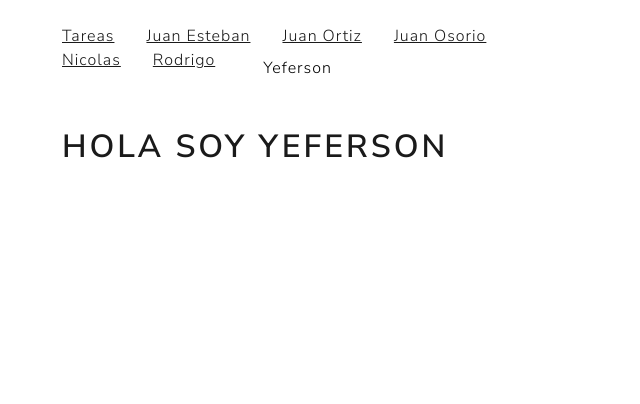
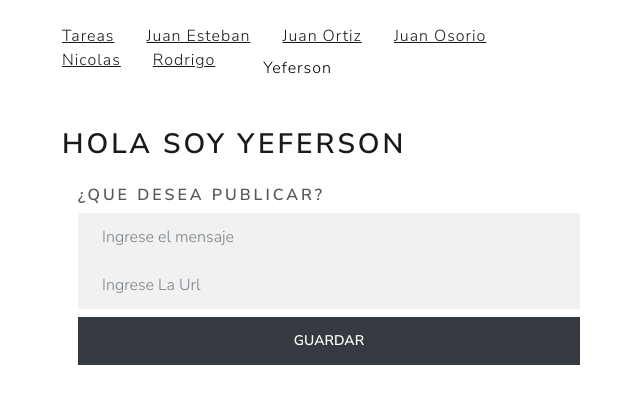
Before and after one commit to celueduca/clase4ReactJS, a React (Create React App) app: page / in a window 1280 px wide. Both pictures are taken after a click on the item "Yeferson". Shown: the top 404 px of the page, without its empty margins (311-951 px from the left). Built offline with nearby package versions, Linux system fonts and the light colour scheme.

Commit message:
anexo tarea yeferson zuluaga

```diff
--- /dev/null
+++ b/src/pages/yeferson/components/Formulario.tsx
@@ -0,0 +1,60 @@
+import { useState } from "react"
+import {Ipublicacion} from "../interfaces/Ipublicaion"
+
+interface Props{
+
+    publicaciones:Ipublicacion[];
+    setPublicaciones:any;
+
+}
+
+const Formulario = ({publicaciones , setPublicaciones}: Props) => {
+
+    const [mensaje , setMensaje] = useState<string>("");
+    const [url, setUrl] = useState<string>("");
+
+    const handleSubmit = (e: React.FormEvent<HTMLFormElement>) => {
+
+        e.preventDefault();
+        addPublicacion(mensaje , url);
+        setMensaje("");
+        setUrl("");
+      };
+
+    const addPublicacion = (mensaje:string , url:string) =>{
+
+        const listaPublicaciones = [...publicaciones,{mensaje,url}];
+        setPublicaciones(listaPublicaciones);
+    }
+
+    return (
+
+      <div className="card" >
+  <div className="card-body">
+    <h5 className="card-title">¿Que Desea Publicar?</h5>
+    <form onSubmit={handleSubmit}>
+              <input
+                className="form-control"
+                placeholder="Ingrese el mensaje"
+                onChange={(e) => setMensaje(e.target.value)}
+                value={mensaje}
+              ></input>
+              <input
+                className="form-control"
+                placeholder="Ingrese La Url"
+                onChange={(e) => setUrl(e.target.value)}
+                value={url}
+              ></input>
+
+              <div className="d-grid gap-2 mt-2">
+                <button className="btn btn-dark" type="submit" >
+                  Guardar
+                </button>
+              </div>
+            </form>
+            </div>
+            </div>
+
+);
+}
+export default Formulario;
--- /dev/null
+++ b/src/pages/yeferson/components/ListaPublicaciones.tsx
@@ -0,0 +1,48 @@
+
+import {Ipublicacion} from "../interfaces/Ipublicaion";
+
+interface Props{
+
+    publicaciones:Ipublicacion[];
+    publicacion:Ipublicacion;
+    setPublicaciones:any;
+    idex:number;
+
+}
+const ListaPublicaciones = ({publicaciones, setPublicaciones, publicacion, idex} : Props) => {
+
+    let likes:number = 0;
+    const addLike = (index:number) => {
+
+        const listaPublicaciones:Ipublicacion[] = [...publicaciones];
+        listaPublicaciones[index].likes +=1;
+        setPublicaciones(listaPublicaciones);
+
+        }
+
+        const borrarPublicacion = (i: number) => {
+            const listPublicaciones: Ipublicacion[] = [...publicaciones];
+            listPublicaciones.splice(i, 1);
+            setPublicaciones(listPublicaciones);
+          };
+
+
+          return (
+            <div className="card card-body mt-2">
+              <h2>
+                {publicacion.mensaje}
+              </h2>
+              <img src={publicacion.url} alt="observar" />
+              <div>
+                <button className="btn btn-info" onClick={() => addLike(idex)}>
+                  {publicacion.mensaje ? "Like" : "Terminar" }{publicacion.likes}
+                </button>
+                <button className="btn btn-danger" onClick={() => borrarPublicacion(idex)}>
+                  Eliminar
+                </button>
+              </div>
+            </div>
+          );
+
+}
+export default ListaPublicaciones;
--- a/src/pages/yeferson/index.tsx
+++ b/src/pages/yeferson/index.tsx
@@ -1,11 +1,32 @@
-import React from 'react'
+import React, { Fragment, useState } from 'react'
+import {Ipublicacion} from "./interfaces/Ipublicaion";
+import Formulario  from "./components/Formulario";
+import ListaPublicaciones from "./components/ListaPublicaciones";
+
 
 const Yeferson = () => {
-    return (
-        <div>
-            <h1>Hola soy Yeferson</h1>
-        </div>
-    )
+
+    const [publicaciones , setPublicaciones] = useState<Ipublicacion[]>([]);
+
+    return(
+
+        <Fragment>
+
+            <h2> HOLA SOY YEFERSON</h2>
+            <Formulario publicaciones={publicaciones} setPublicaciones={setPublicaciones} />
+            {publicaciones.map( ( publicacion:Ipublicacion , i:number ) => (
+                <ListaPublicaciones key={i} publicaciones={publicaciones} setPublicaciones={setPublicaciones}  publicacion={publicacion} idex={i} />
+            )) }
+
+
+
+
+        </Fragment>
+
+    );
+
+
+
 }
 
 export default Yeferson
--- /dev/null
+++ b/src/pages/yeferson/interfaces/Ipublicaion.tsx
@@ -0,0 +1,8 @@
+
+export interface Ipublicacion{
+
+    mensaje:string;
+    url:string;
+    likes:number;
+
+}
```
